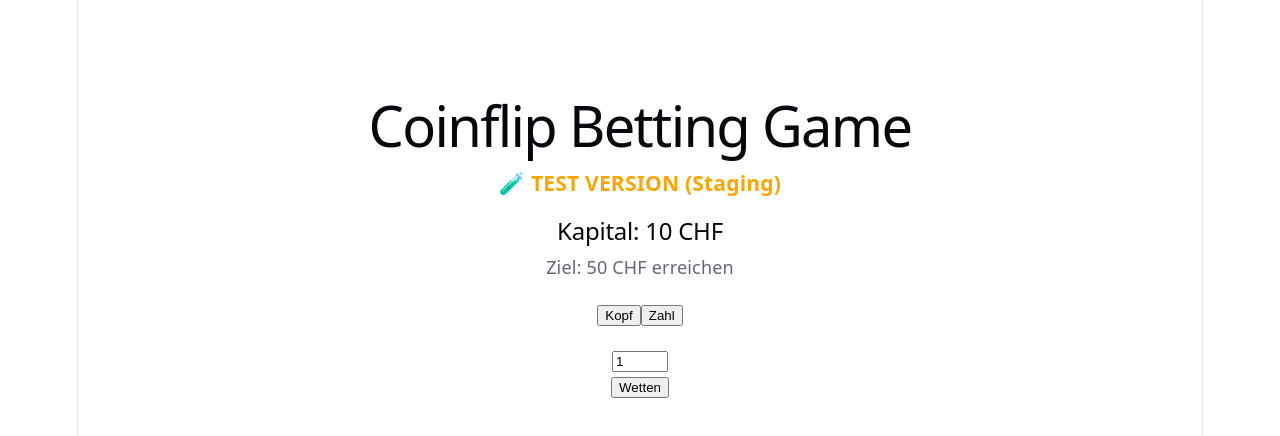
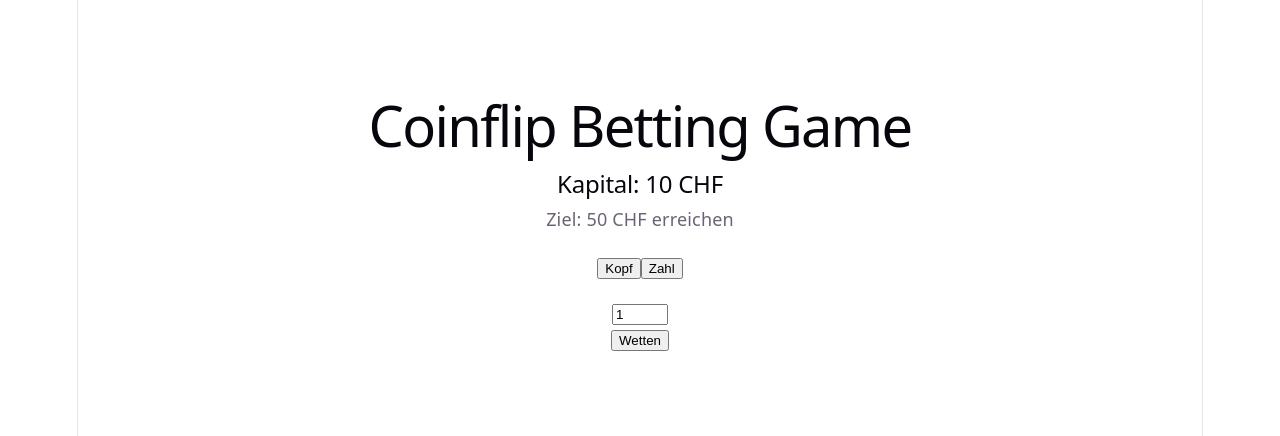
Before and after one commit to Tomo544/Discussions-Community-Health-Environments-Deployments, a React (Vite) app: page / in a window 1280 px wide. Shown: the top 436 px of the page. Built offline with nearby package versions, Linux system fonts and the light colour scheme.

Commit message:
Test Version Label

```diff
--- a/src/App.jsx
+++ b/src/App.jsx
@@ -50,7 +50,7 @@ export default function App() {
   return (
     <div style={{ textAlign: 'center', marginTop: 80 }}>
       <h1>Coinflip Betting Game</h1>
-      <h3 style={{ color: 'orange' }}>🧪 TEST VERSION (Staging)</h3>
+
 
       <h2>Kapital: {balance} CHF</h2>
 
```
